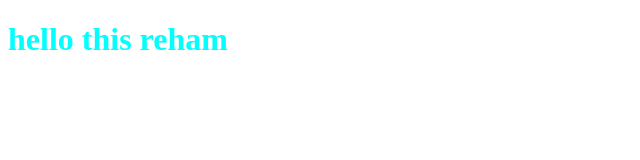
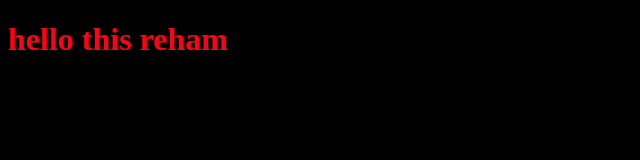
Before and after one commit to reham270/-myproject, a plain HTML site: page index.html in a window 1280 px wide. Shown: the whole page, without its empty margins (0-640 px from the left). Drawn offline with Linux system fonts and the light colour scheme.

Commit message:
ghange background color in css file

```diff
--- a/style.css
+++ b/style.css
@@ -1,3 +1,6 @@
 h1{
-color:aqua;
+color:rgb(255, 0, 21);
 }
+body{
+    background-color:black ;
+}
```
